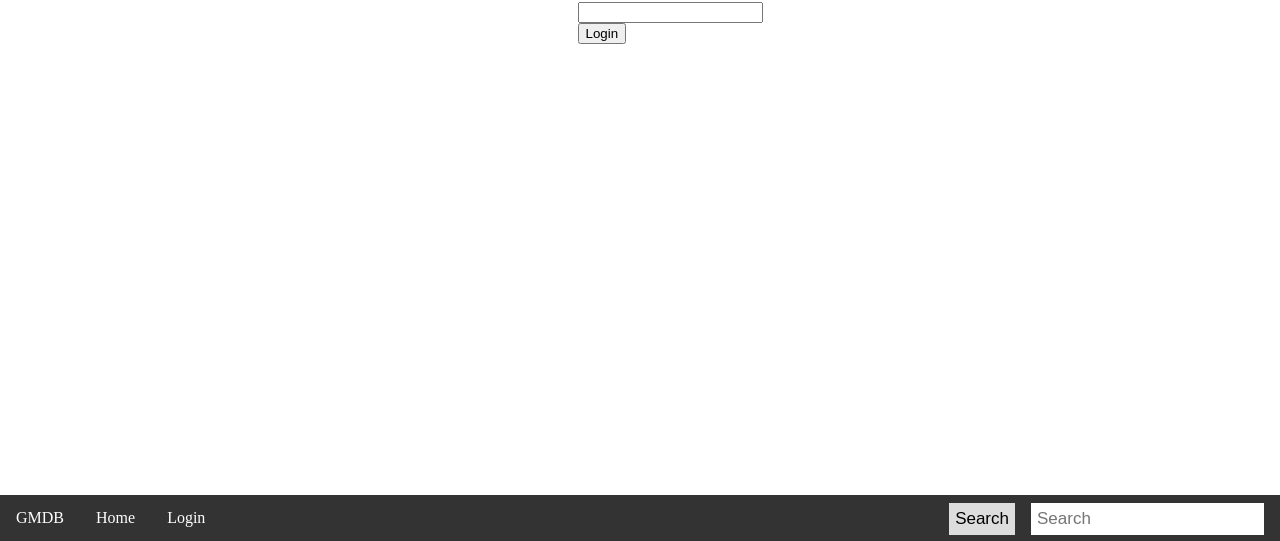
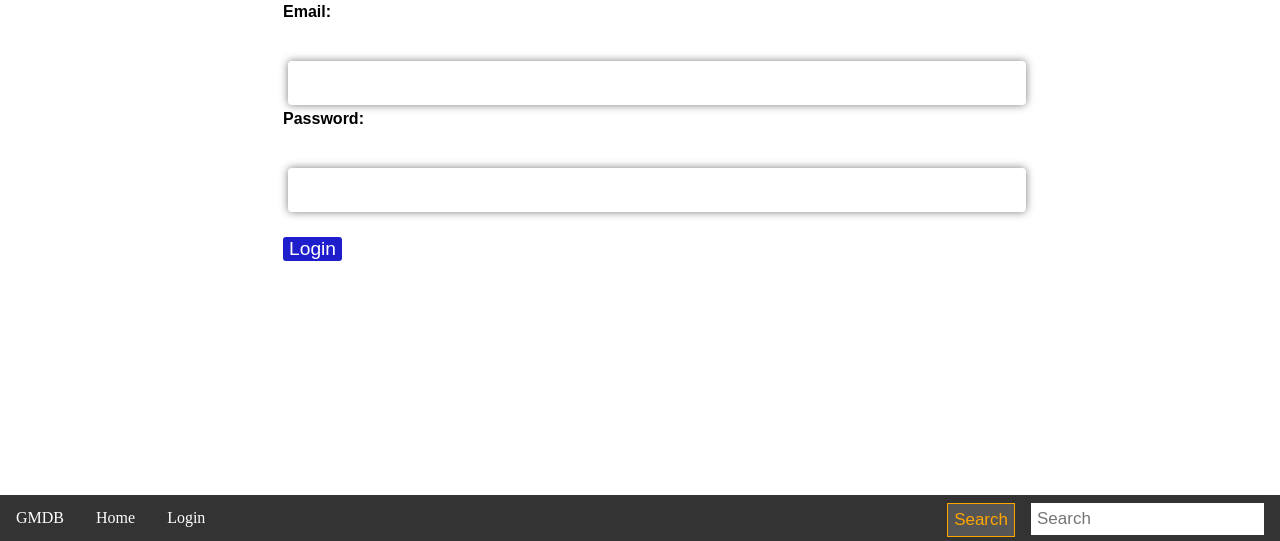
Before and after one commit to Eyegee-Eleven/USAF-HTML-CHECKPOINT, a plain HTML site: page views/login.html in a window 1280 px wide. Shown: the part 259-800 px from the top of the page. Drawn offline with Linux system fonts and the light colour scheme.

Commit message:
Added README and updated some css

```diff
--- a/styles/details.css
+++ b/styles/details.css
@@ -33,18 +33,7 @@ nav{
   }
   #movieInfo{
     display: flex;
-    flex-direction: row;
-  }
-  .nav  button {
-    display: flex;
-    float: right;
-    padding: 6px;
-    margin-top: 8px;
-    margin-right: 16px;
-    background: #ddd;
-    font-size: 17px;
-    border: none;
-    cursor: pointer;
+    justify-content: right;
   }
 
   .nav input[type=text] {
@@ -61,3 +50,16 @@ nav{
     bottom: 0;
     width: 100%;
   }
+
+  .nav-btn{
+    border: 1px solid orange;
+    background-color:#555555;
+    color: orange;
+    display: flex;
+    float: right;
+    padding: 6px;
+    margin-top: 8px;
+    margin-right: 16px;
+    font-size: 17px;
+    cursor: pointer;
+}
--- a/styles/index.css
+++ b/styles/index.css
@@ -39,17 +39,7 @@ nav{
     display: flex;
     flex-wrap: wrap;
   }
-  .nav  button {
-    display: flex;
-    float: right;
-    padding: 6px;
-    margin-top: 8px;
-    margin-right: 16px;
-    background: #ddd;
-    font-size: 17px;
-    border: none;
-    cursor: pointer;
-  }
+
 
   .nav input[type=text] {
     float: right;
@@ -66,3 +56,16 @@ nav{
     width: 100%;
 
   }
+
+  .nav-btn{
+    border: 1px solid orange;
+    background-color:#555555;
+    color: orange;
+    display: flex;
+    float: right;
+    padding: 6px;
+    margin-top: 8px;
+    margin-right: 16px;
+    font-size: 17px;
+    cursor: pointer;
+}
--- a/styles/login.css
+++ b/styles/login.css
@@ -1,6 +1,13 @@
 
 
 section{
+    display: flex;
+    justify-content: center;
+    margin-top: 20px;
+
+}
+
+h1{
     display: flex;
     justify-content: center;
     margin-top: 150px;
@@ -8,7 +15,28 @@ section{
     margin-right: 50%;
 }
 
+.login-box{
+  box-shadow:0 0 8px #666 ;
+  width: 100%;
+  padding: 12px;
+  border: none;
+  border-radius: 4px;
+  margin: 5px ;
+  margin-top: 40px;
+  opacity: 0.85;
+  font-size: 17px;
+  line-height: 20px;
+  align-content: space-between;
 
+  }
+  #login-btn{
+      margin-top: 20px;
+      color: white;
+      background-color: rgb(30, 30, 204);
+      border-radius: 3px;
+      border: none;
+      font-size: larger;
+  }
 
 nav{
     background-color: grey ;
@@ -34,17 +62,6 @@ ul {
     text-decoration: none;
   }
 
-  .nav  button {
-    display: flex;
-    float: right;
-    padding: 6px;
-    margin-top: 8px;
-    margin-right: 16px;
-    background: #ddd;
-    font-size: 17px;
-    border: none;
-    cursor: pointer;
-  }
 
   .nav input[type=text] {
     float: right;
@@ -61,3 +78,21 @@ ul {
     width: 100%;
 
   }
+  .nav-btn{
+      border: 1px solid orange;
+      background-color:#555555;
+      color: orange;
+      display: flex;
+      float: right;
+      padding: 6px;
+      margin-top: 8px;
+      margin-right: 16px;
+      font-size: 17px;
+      cursor: pointer;
+  }
+  label{
+      font-weight: bold;
+      font-family: Arial, Helvetica, sans-serif;
+      padding-bottom: 1em;
+
+  }
--- a/views/login.html
+++ b/views/login.html
@@ -22,7 +22,7 @@
                 <a id="searcher"><div class="search">
                     <form>
                       <input type="text" placeholder="Search" name="search">
-                      <button type="button">Search</button>
+                      <button class="nav-btn" type="button">Search</button>
                     </form>
                 </div></a>
 
@@ -31,16 +31,17 @@
 
 
         </nav>
+        <h1>Login</h1>
+        <section>
 
-        <section>
-            <h1>Login</h1>
+
 
             <form>
                 <label>Email:</label>
-                <input type="text">
+                <input type="text" class="login-box">
                 <label>Password:</label>
-                <input type="text">
-                <button type="button">Login</button>
+                <input type="text" class="login-box">
+                <button type="button" id='login-btn'>Login</button>
             </form>
         </section>
 
@@ -57,7 +58,7 @@
                 <a id="searcher"><div class="search">
                     <form>
                       <input type="text" placeholder="Search" name="search">
-                      <button id="nav-btn" type="button">Search</button>
+                      <button class="nav-btn" type="button">Search</button>
                     </form>
                 </div></a>
 
```
Also changed, not shown: views/details.html (+3 -3 lines), views/index.html (+2 -2 lines), rm2.png (added), 2 other files.
